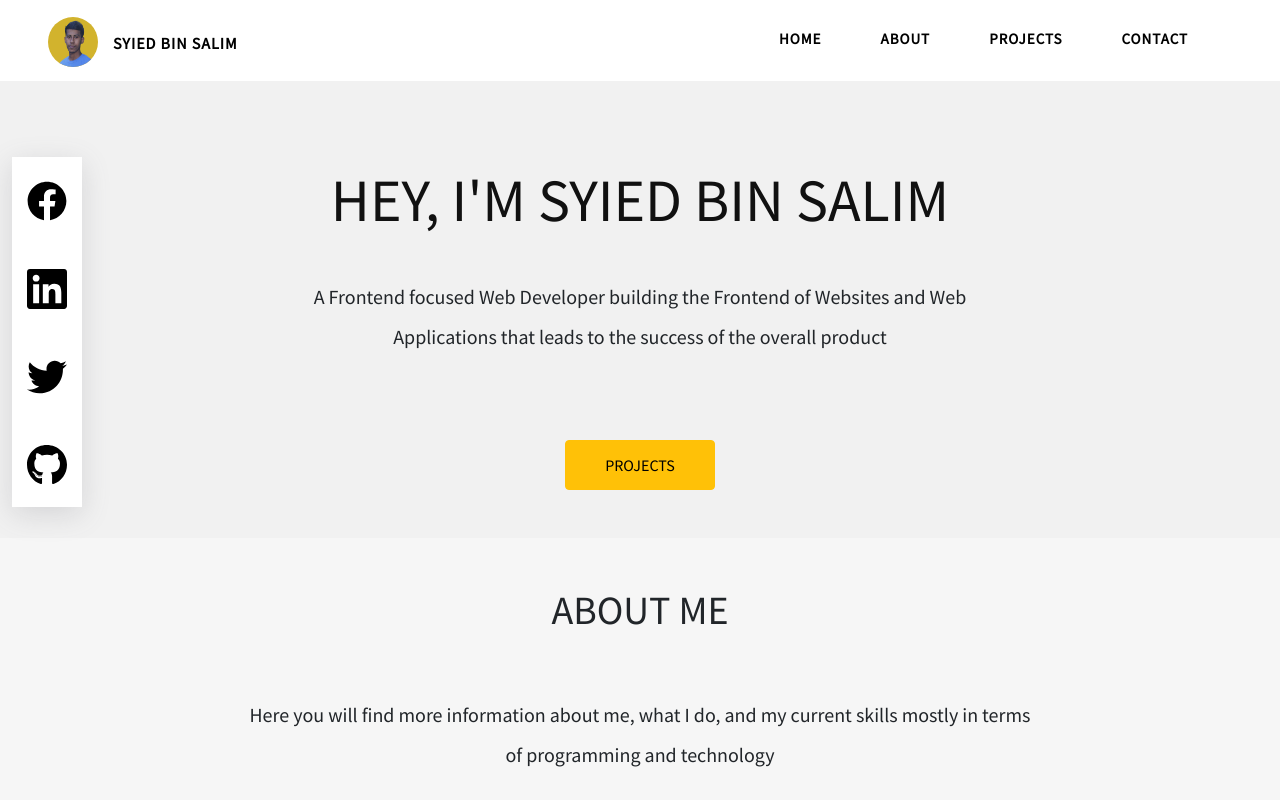
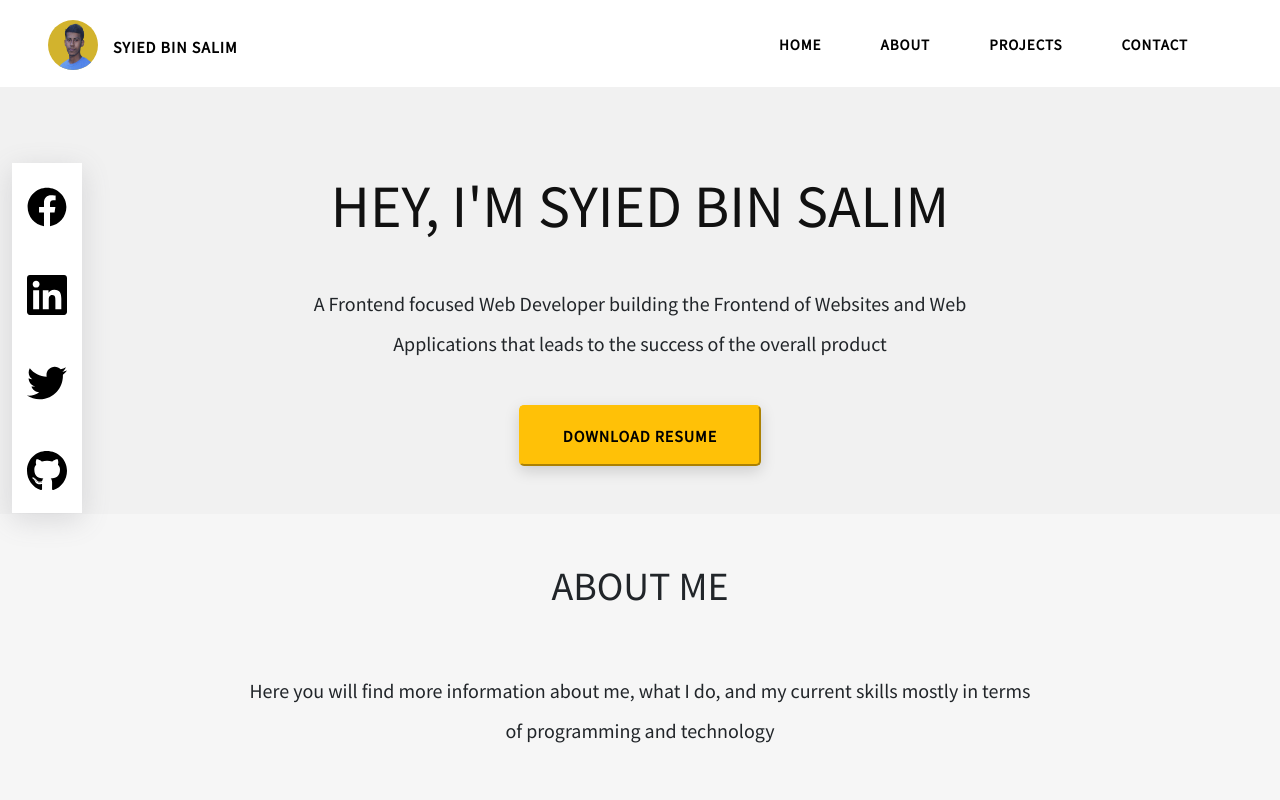
Before and after one commit to mdriyadmr968/react-portfolio, a React (Create React App) app: page / in a window 1280 px wide. Shown: the top 800 px of the page. Built offline with nearby package versions, Linux system fonts and the light colour scheme.

Commit message:
contact form updated

```diff
--- a/src/component/Home/Banners/Banner.css
+++ b/src/component/Home/Banners/Banner.css
@@ -1,6 +1,5 @@
 .banners-top {
   background-color: #f1f1f1;
-
 }
 .social-image-container {
   width: 70px;
@@ -33,12 +32,21 @@
   margin-top: 5%;
   position: relative;
 }
+.resume-button {
+  background: #facf0f;
+    color: #333;
+    text-transform: uppercase;
+    letter-spacing: 1px;
+    display: inline-block;
+    font-weight: 700;
+    border-radius: 5px;
+    box-shadow: 0 5px 15px 0 rgb(0 0 0 / 15%);
+    transition: transform .3s;
+    padding: 2% 5%;
 
+}
 
 @media (max-width: 768px) {
-  .banners-top{
-
-  }
 
   .social-image-container {
     width: 50px;
@@ -54,7 +62,7 @@
     margin-top: 10%;
   }
   .description {
-  font-size:20px ;
+    font-size: 20px;
     margin: 5%;
     line-height: 100%;
   }
--- a/src/component/Home/Banners/Banners.js
+++ b/src/component/Home/Banners/Banners.js
@@ -58,9 +58,15 @@ const Banners = () => {
               and Web <br /> Applications that leads to the success of the
               overall product
             </h5>
-            <button type="button" class="btn btn-warning font-weight-bold mb-5">
-              Projects
-            </button>
+
+            <a href="https://drive.google.com/uc?export=download&id=1uWw3XMYofzOE-nnvZScalmbE-NSakVZ5">
+              <button
+                type="button"
+                class="resume-button  btn-warning font-weight-bold mb-5"
+              >
+                DOWNLOAD RESUME
+              </button>
+            </a>
           </Col>
         </Row>
       </Container>
--- a/src/component/Home/Contacts/Contacts.css
+++ b/src/component/Home/Contacts/Contacts.css
@@ -34,3 +34,7 @@
   border-radius: 5px;
   font-weight: 600;
 }
+.successfull-message {
+  font-size: 20px;
+  text-align: center;
+}
--- a/src/component/Home/Contacts/Contacts.js
+++ b/src/component/Home/Contacts/Contacts.js
@@ -1,19 +1,29 @@
-import React from "react";
+import React, { useState } from "react";
 import "./Contacts.css";
 
 import * as emailjs from "emailjs-com";
 import { useRef } from "react";
 
+const Result = () => {
+  return (
+    <p className="successfull-message">Your message has been successfully sent. I will replay soon</p>
+  )
+}
+
 const Contacts = () => {
+  const [result, showResult] = useState(false);
   const form = useRef();
-
-
 
   const sendEmail = (e) => {
     e.preventDefault();
 
     emailjs
-      .sendForm("service_a7ild39","template_3jxk5xe",e.target,"gFTChgkyuYNSn3Y7h")
+      .sendForm(
+        "service_a7ild39",
+        "template_3jxk5xe",
+        e.target,
+        "gFTChgkyuYNSn3Y7h"
+      )
       .then(
         (result) => {
           console.log(result.text);
@@ -22,6 +32,9 @@ const Contacts = () => {
           console.log(error.text);
         }
       );
+      e.target.reset();
+      showResult(true);
+
   };
   return (
     <div className="container mt-5 mb-5 pt-5 " id="Contact">
@@ -76,6 +89,7 @@ const Contacts = () => {
             <button type="submit" class="btn btn-warning font-weight-bold">
               SUBMIT
             </button>
+            <div className="row">{result ? <Result /> : null}</div>
           </form>
         </div>
       </div>
--- a/src/component/Home/Navigation/navigation.css
+++ b/src/component/Home/Navigation/navigation.css
@@ -73,7 +73,7 @@ li {
 }
 
 .menu li {
-  margin-top: 3%;
+  margin-top:20px;
   padding-right: 14px;
 
 }
@@ -114,12 +114,4 @@ input[type="checkbox"] {
   .hamburger {
     display: block;
   }
-  /* .dropdown {
-    left: 50%;
-    top: 30px;
-    transform: translateX(35%);
-  } */
-  .dropdown li:hover {
-    /* background-color: #4c9e9e; */
-  }
 }
--- a/src/component/Projects/Project2/Project2.js
+++ b/src/component/Projects/Project2/Project2.js
@@ -56,15 +56,19 @@ const Project2 = () => {
             <div className="single-skill">SQL Basics</div>
           </div>
           <p className="seeLive mt-4">See Live</p>
+          <a href="">
             <button type="button" className="btn btn-warning font-weight-bold">
               LIVE LINK
             </button>
+          </a>
+          <a href="/">
             <button
               type="button"
               className="btn btn-white border-warning font-weight-bold ms-5"
             >
               GO BACK
             </button>
+          </a>
         </div>
       </div>
     );
--- a/src/component/Projects/Project3/Project3.js
+++ b/src/component/Projects/Project3/Project3.js
@@ -55,15 +55,19 @@ const Project3 = () => {
           <div className="single-skill">SQL Basics</div>
         </div>
         <p className="seeLive mt-4">See Live</p>
+        <a href="">
           <button type="button" className="btn btn-warning font-weight-bold">
             LIVE LINK
           </button>
+        </a>
+        <a href="/">
           <button
             type="button"
             className="btn btn-white border-warning font-weight-bold ms-5"
           >
             GO BACK
           </button>
+        </a>
       </div>
     </div>
   );
```
Also changed, not shown: src/component/Home/Navigation/Navigation.js (+4 -4 lines). Lines whose indentation alone changed are shown as unchanged.
